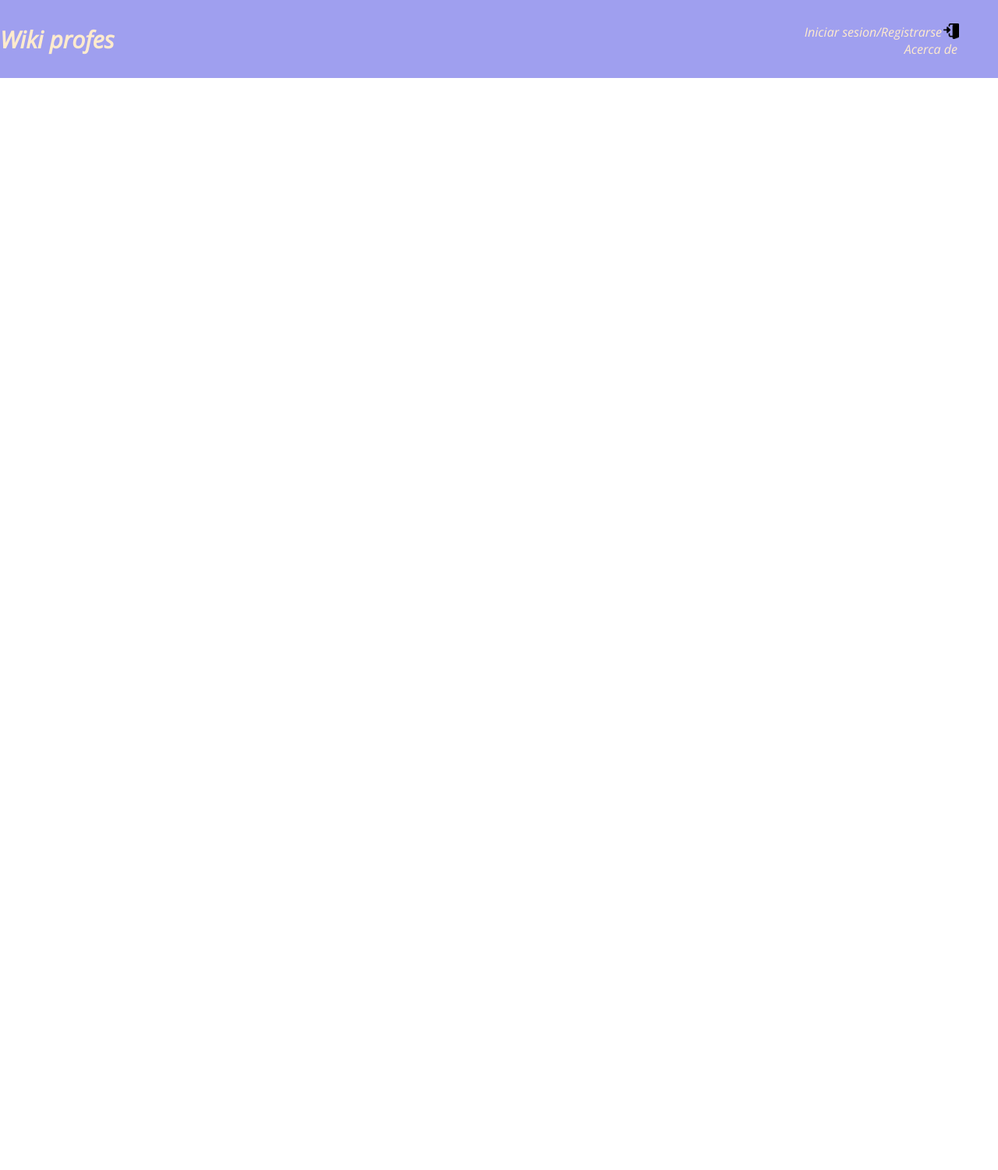
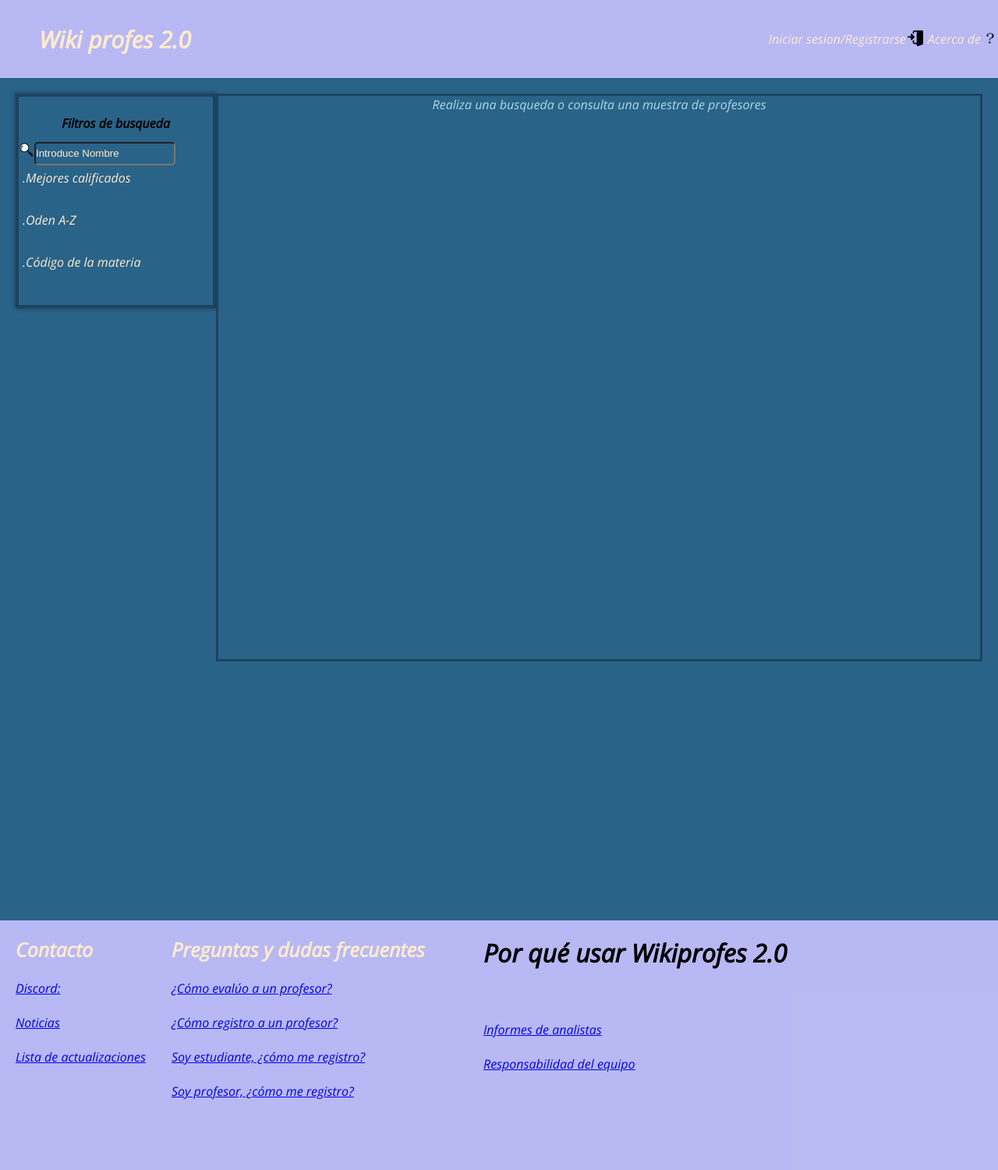
Before and after one commit to Carlos-D-09/wikiprofes, a Flask app: page / in a window 1280 px wide. Shown: the whole page at 78% size. Before the commit the page ends 100 px from the top, so only its background shows below. Run offline with Flask 2, Linux system fonts and the light colour scheme.

Commit message:
version 1.01

```diff
--- a/static/css/index.css
+++ b/static/css/index.css
@@ -10,17 +10,17 @@ body{
 }
 
 header{
+    display: flex;
+    justify-content: space-between;
     width: 100%;
     height: 100px;
-    background:rgba(64, 64, 224, 0.5);
+    background:rgba(115, 115, 233, 0.5); /*rgba(64, 64, 224, 0.5)*/
     background-attachment:  fixed;
 
 }
 
 .textos-header{
-    padding: 30px 50px 0 0;
-    height: 50px;
-    width:  100%;
+    padding: 30px 50px;
     justify-content: left;
     text-align: left;
 }
@@ -31,9 +31,10 @@ header{
 }
 
 nav{
-    float: right;
-    text-align:  right;
-    padding: 30px 50px 0 0;
+    display: flex;
+    justify-content: right;
+    border: transparent 5px ;
+    align-items: center;
 }
 
 nav > p > a{
@@ -42,8 +43,101 @@ nav > p > a{
     text-decoration: none;
     font-size: 16px;
     margin-right: 2px;
+    margin-left: 6px;
 }
 
 nav > p > a:hover{
     text-decoration: underline;
 }
+
+.flex-principal{
+    display:flex;
+    flex-wrap: nowrap;
+    width: 100%;
+    height: 1080px;
+    padding: 20px 20px;
+    background: #2a6388;
+}
+
+.filtro-busqueda{
+    display: flex;
+    flex-direction: column;
+    background: #2a6388;
+    width: 200px;
+    height: 275px;
+    border:4px solid #1c435e;
+    justify-content: center;
+    box-shadow: 0px 0px 5px 1px #1c435e;
+}
+
+.filtro-busqueda p{
+    height: 40px;
+    text-align: center;
+    color: black;
+    font-weight: bold;
+    border:5px solid #2a6388;
+}
+
+.barra-busqueda{
+    align-items: center;
+    border-radius: 5px;
+    background-color: #2a6388;
+    color:blanchedalmond;
+    font-weight: 16px;
+    justify-content: center;
+    height: 30px;
+}
+
+.barra-busqueda::placeholder{ color:blanchedalmond}
+
+.filtro-busqueda a{
+    color: blanchedalmond;
+    text-decoration: none;
+    border:5px solid #2a6388;
+}
+
+.filtro-busqueda a:hover{
+    text-decoration: underline;
+}
+
+.informacion-Profesor{
+    /*background-image: linear-gradient(to bottom right, #83918a, #4cac6e);*/
+    border: 3px solid #1c435e;
+}
+
+.informacion-Profesor p{
+    color: lightblue;
+}
+
+.informacion-complementaria{
+    display:flex;
+    flex-wrap: nowrap;
+    width: 100%;
+    height: 320px;
+    padding: 20px 20px;
+    background: rgba(115, 115, 233, 0.5);
+}
+
+.contacto{
+    width: 200px;
+}
+
+.contacto h1{
+    color: blanchedalmond;
+    font-size: 25px;
+    font-style: normal;
+}
+
+/* .contacto a{
+    color: ;
+} */
+
+.preguntas{
+    width: 400px;
+}
+
+.preguntas h1{
+    color: blanchedalmond;
+    font-size: 25px;
+    font-style: normal;
+}
--- a/templates/index.html
+++ b/templates/index.html
@@ -14,21 +14,58 @@
 </head>
 <body>
     <header>
+        <div class = "textos-header">
+            <h1> Wiki profes 2.0 </h1>
+        </div>
         <nav>
             <p>
                 <img src= "{{url_for('static',filename = '/img/login.png')}}" type = "image/x-icon" align = "right">
                 <a href="registro.html"> Iniciar sesion/Registrarse </a>
             </p>
             <p>
+
+                <img src= "{{url_for('static',filename = '/img/acerca_de.png')}}" type = "image/x-icon" align = "right">
                 <a href="acerca.html"> Acerca de</a>
             </p>
         </nav>
-        <div class = "textos-header">
-            <h1> Wiki profes </h1>
+    </header>
+    <!-- Contenedor flex box -->
+    <div class = "flex-principal">
+        <div class= "filtro-busqueda" style="order: 1; flex-grow: 1">
+            <p> Filtros de busqueda</p>
+            <form name = "busqueda-request" class = action = "" method = "post">
+                <input type = "text" class = "barra-busqueda" placeholder= "Introduce Nombre">
+                <input type = "image" class = "boton-enviar" src ="{{url_for('static',filename = '/img/busqueda.png')}}" align = "left">
+            </form>
+            <a href = "#" > .Mejores calificados</a><br>
+            <a href = "#" > .Oden A-Z</a><br>
+            <a href = "#" > .Código de la materia</a><br>
         </div>
-    </header>
-    <main>
+        <div class="informacion-Profesor" style="text-align:center; width: 70%; height: 70%; overflow: scroll; order: 2; flex-grow: 2;">
+            <p>Realiza una busqueda o consulta una muestra de profesores</p>
+            <br>  <br/>
+        </div>
+    </div>
 
-    </main>
+    <div class = "informacion-complementaria">
+        <div class = "contacto">
+            <h1> Contacto</h1> <br>
+            <a href = "#" > Discord:  </a><br><br>
+            <a href = "#" > Noticias </a><br><br>
+            <a href = "#" > Lista de actualizaciones </a><br>
+        </div>
+        <div class = "preguntas">
+            <h1> Preguntas y dudas frecuentes</h1> <br>
+            <a href = "#" > ¿Cómo evalúo a un profesor?  </a><br><br>
+            <a href = "#" > ¿Cómo registro a un profesor? </a><br><br>
+            <a href = "#" > Soy estudiante, ¿cómo me registro? </a><br><br>
+            <a href = "#" > Soy profesor, ¿cómo me registro? </a><br>
+        </div>
+        <div class = "caso_de_uso">
+            <h1> Por qué usar Wikiprofes 2.0</h1> <br>
+            <a href = "#" >  </a><br><br>
+            <a href = "#" > Informes de analistas </a><br><br>
+            <a href = "#" > Responsabilidad del equipo </a><br>
+    </div>
 </body>
 </html>
```
Also changed, not shown: Flask.py (+16 -15 lines), static/css/acerca.css (added, +10 -0 lines), templates/Interfaz_muestra_Usuario.html (added, +15 -0 lines), templates/acerca.html (+32 -5 lines), static/img/acerca_de.png (added), static/img/busqueda.png (added).
